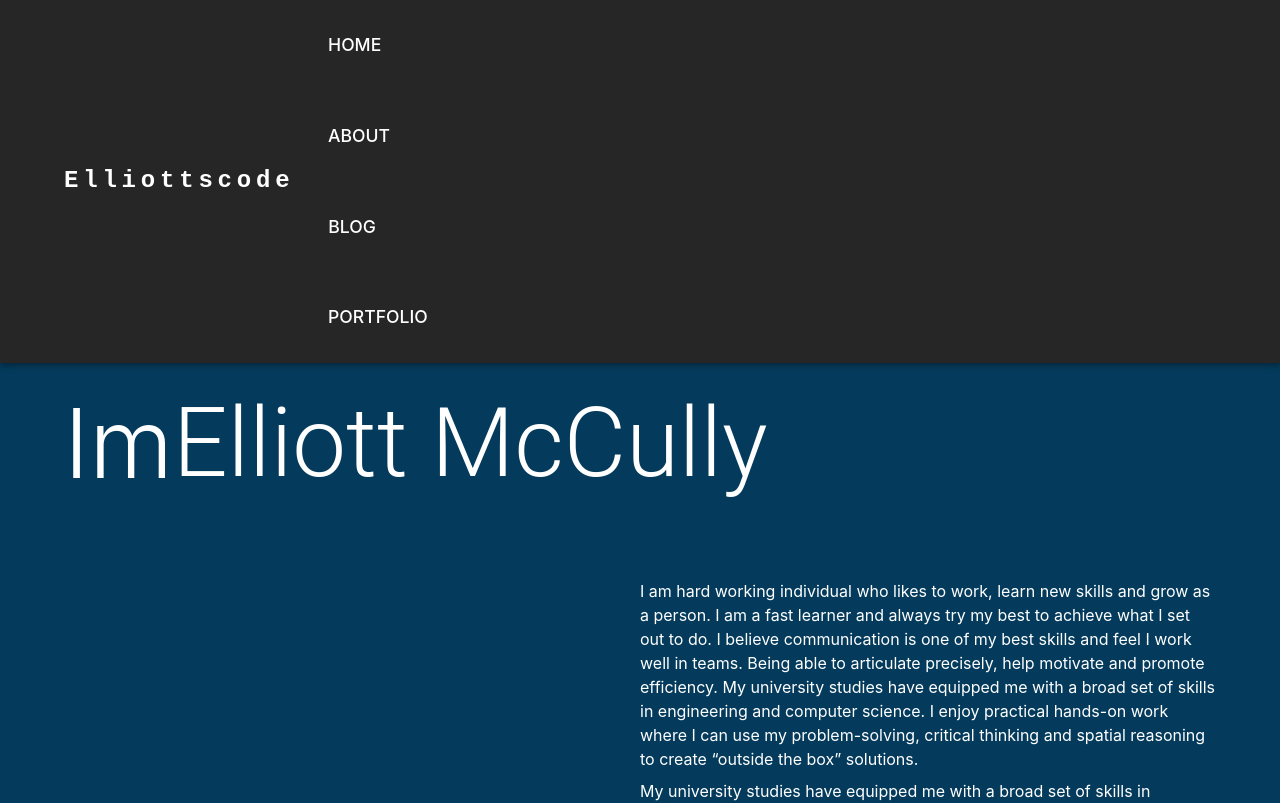
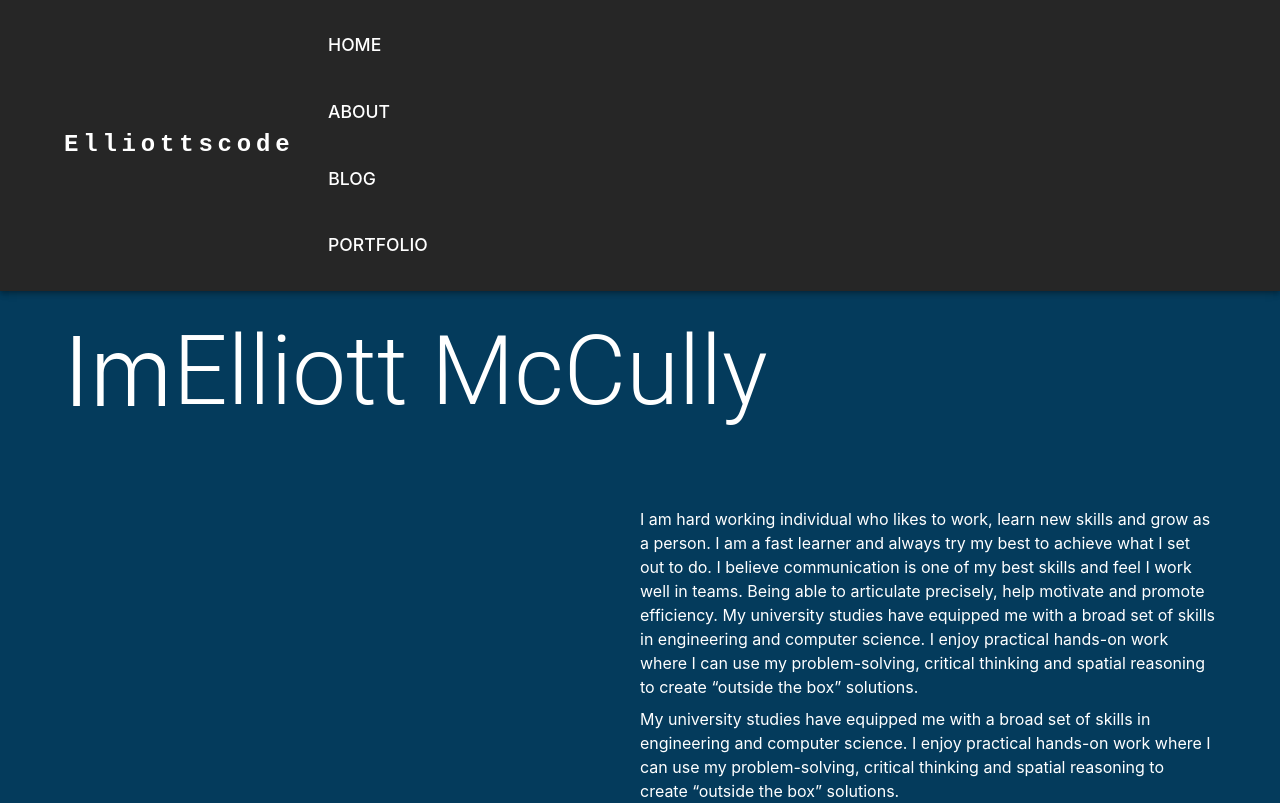
Before and after one commit to Elliottscode/Elliottscode-portfolio, a React app: page / in a window 1280 px wide. Shown: the top 803 px of the page. Built offline with nearby package versions, Linux system fonts and the light colour scheme.

Commit message:
Update AppBar.tsx

```diff
--- a/src/component/AppBar.tsx
+++ b/src/component/AppBar.tsx
@@ -12,6 +12,7 @@ import Button from '@mui/material/Button';
 import Tooltip from '@mui/material/Tooltip';
 import MenuItem from '@mui/material/MenuItem';
 import AdbIcon from '@mui/icons-material/Adb';
+import Stack from '@mui/material/Stack';
 
 // imports
 import { Link} from "react-router-dom";
@@ -22,7 +23,7 @@ import style from "./AppBar.scss";
 
 //theme
 import darkTheme from "../themes/darkTheme";
-import { ThemeProvider } from '@mui/material';
+import { Grid, ThemeProvider } from '@mui/material';
 
 
 function ResponsiveAppBar() {
@@ -51,8 +52,8 @@ function ResponsiveAppBar() {
           >
             Elliottscode
           </Typography>
-
-          <Box sx={{ width:"1%", display: 'flex', alignItems: 'center', flexWrap: 'wrap', justifyContent: 'space-between'}}>
+          <Grid direction="row" alignItems="vertical" gap={1}>
+          <Box >
 
             {pageRoutes.map((route) => (
               <Link
@@ -70,6 +71,7 @@ function ResponsiveAppBar() {
 
             ))}
           </Box>
+          </Grid>
         </Toolbar>
       </Container>
     </AppBar>
```
